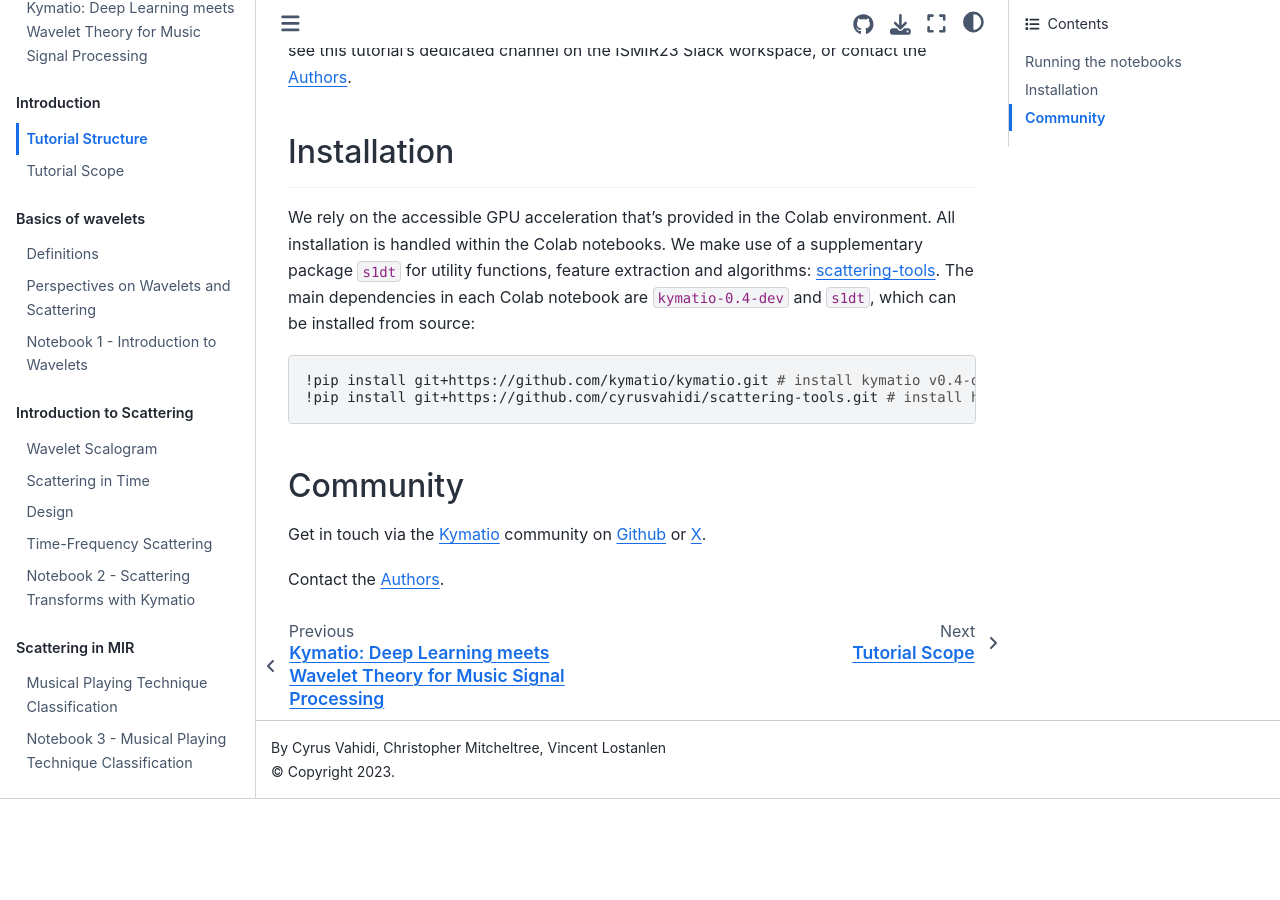
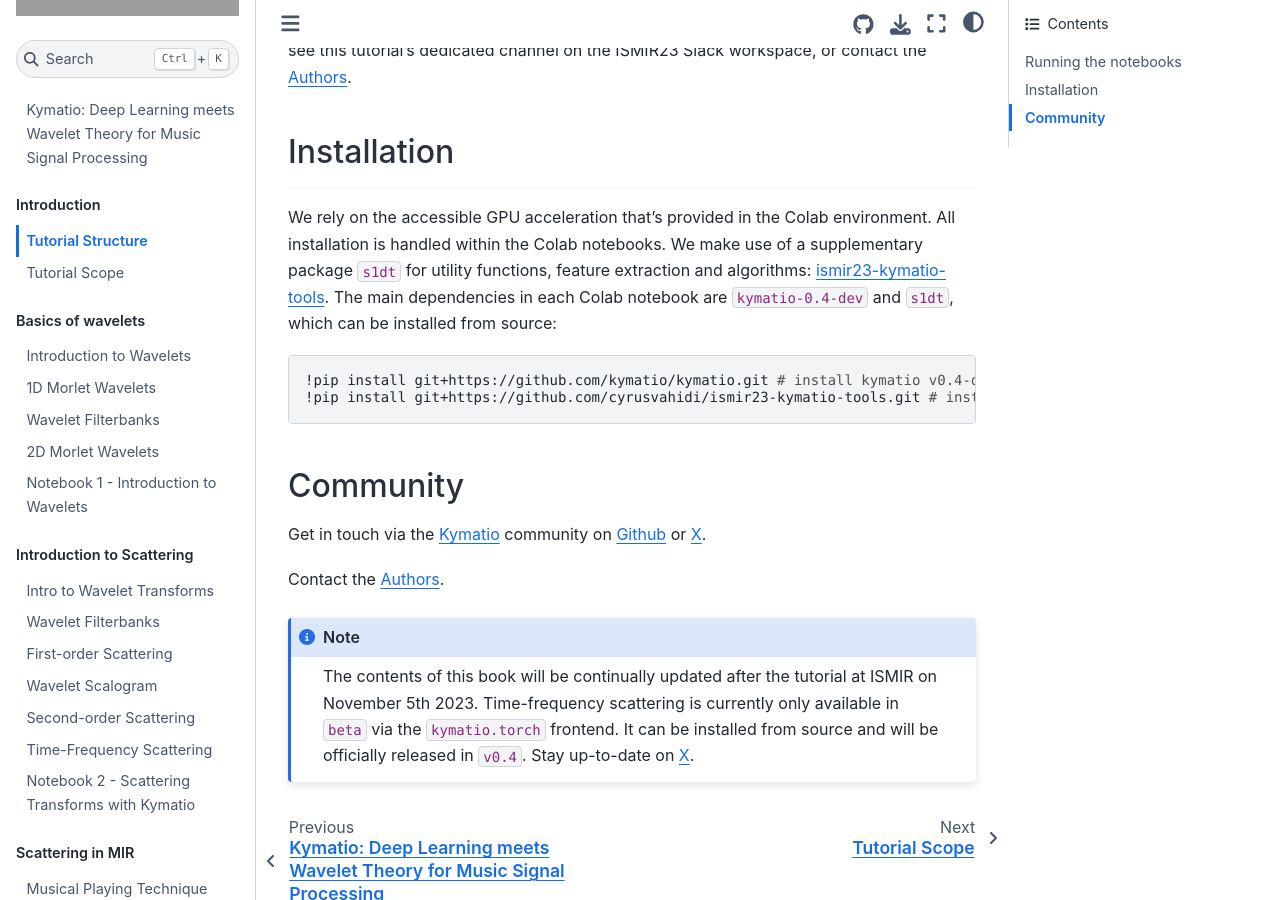
Before and after one commit to kymatio/ismir23-tutorial, a Jupyter Book: the page built from book/ch1_intro/tutorial_structure.md, in a window 1280 px wide and 900 px high, scrolled down 457 px. Built offline with Jupyter Book 1.0.4 settings and Sphinx 7.4.7 and the Sphinx Book theme 1.1.4, drawn with Linux system fonts in a browser that asks for light colours; before the commit the page ends 1256 px from its top, so only the background shows below that; grey boxes are pictures that could not be loaded.

Commit message:
wavelets and scattering sections

````diff
--- a/book/_config.yml
+++ b/book/_config.yml
@@ -22,9 +22,9 @@ bibtex_bibfiles:
 
 # Information about where the book exists on the web
 repository:
-  url: https://github.com/executablebooks/jupyter-book  # Online location of your book
-  path_to_book: docs  # Optional path to your book, relative to the repository root
-  branch: master  # Which branch of the repository should be used when creating links (optional)
+  url: https://github.com/kymatio/ismir23-tutorial  # Online location of your book
+  path_to_book: book  # Optional path to your book, relative to the repository root
+  branch: main  # Which branch of the repository should be used when creating links (optional)
 
 # Add GitHub buttons to your book
 # See https://jupyterbook.org/customize/config.html#add-a-link-to-your-repository
--- a/book/_toc.yml
+++ b/book/_toc.yml
@@ -12,15 +12,19 @@ parts:
 
   - caption: 'Basics of wavelets'
     chapters:
-    - file: ch2_wavelets/definition
-    - file: ch2_wavelets/perspectives
+    - file: ch2_wavelets/intro
+    - file: ch2_wavelets/morlet1d
+    - file: ch2_wavelets/filterbanks
+    - file: ch2_wavelets/morlet2d
     - file: ch2_wavelets/1_wavelets
 
   - caption: 'Introduction to Scattering'
     chapters:
+    - file: ch3_scattering/wavelet_transform
+    - file: ch3_scattering/wavelet_fbank
+    - file: ch3_scattering/order1
     - file: ch3_scattering/scalogram
-    - file: ch3_scattering/scat1d
-    - file: ch3_scattering/design
+    - file: ch3_scattering/order2
     - file: ch3_scattering/jtfs
     - file: ch3_scattering/2_scattering
 
--- a/book/ch1_intro/tutorial_structure.md
+++ b/book/ch1_intro/tutorial_structure.md
@@ -17,15 +17,22 @@ To access this dataset, please see this tutorial's dedicated channel on the ISMI
 ## Installation
 ---------------
 We rely on the accessible GPU acceleration that's provided in the Colab environment. All installation is handled within the Colab notebooks.
-We make use of a supplementary package `s1dt` for utility functions, feature extraction and algorithms: [scattering-tools](https://github.com/cyrusvahidi/ismir23-kymatio-tools).
+We make use of a supplementary package `s1dt` for utility functions, feature extraction and algorithms: [ismir23-kymatio-tools](https://github.com/cyrusvahidi/ismir23-kymatio-tools).
 The main dependencies in each Colab notebook are `kymatio-0.4-dev` and `s1dt`, which can be installed from source:
 
 ```bash
 !pip install git+https://github.com/kymatio/kymatio.git # install kymatio v0.4-dev from source
-!pip install git+https://github.com/cyrusvahidi/scattering-tools.git # install helper library for this tutorial
+!pip install git+https://github.com/cyrusvahidi/ismir23-kymatio-tools.git # install helper library for this tutorial
 ```
 
 ## Community
 Get in touch via the [Kymatio](https://kymat.io) community on [Github](https://github.com/kymatio/kymatio) or [X](https://twitter.com/KymatioWavelets/).
 
 Contact the {doc}`../ch7_resources/authors`.
+
+```{note}
+The contents of this book will be continually updated after the tutorial at ISMIR on November 5th 2023.
+Time-frequency scattering is currently only available in `beta` via the `kymatio.torch` frontend.
+It can be installed from source and will be officially released in `v0.4`.
+Stay up-to-date on [X](https://twitter.com/KymatioWavelets/).
+```
--- a/book/ch2_wavelets/definition.md
+++ /dev/null
@@ -1 +0,0 @@
-# Definitions
--- /dev/null
+++ b/book/ch2_wavelets/filterbanks.md
@@ -0,0 +1 @@
+# Wavelet Filterbanks
--- /dev/null
+++ b/book/ch2_wavelets/intro.md
@@ -0,0 +1 @@
+# Introduction to Wavelets
--- /dev/null
+++ b/book/ch2_wavelets/morlet1d.md
@@ -0,0 +1 @@
+# 1D Morlet Wavelets
--- /dev/null
+++ b/book/ch2_wavelets/morlet2d.md
@@ -0,0 +1 @@
+# 2D Morlet Wavelets
--- /dev/null
+++ b/book/ch3_scattering/order1.md
@@ -0,0 +1 @@
+# First-order Scattering
--- /dev/null
+++ b/book/ch3_scattering/order2.md
@@ -0,0 +1 @@
+# Second-order Scattering
--- /dev/null
+++ b/book/ch3_scattering/wavelet_fbank.md
@@ -0,0 +1 @@
+# Wavelet Filterbanks
--- /dev/null
+++ b/book/ch3_scattering/wavelet_transform.md
@@ -0,0 +1 @@
+# Intro to Wavelet Transforms
--- a/book/references.bib
+++ b/book/references.bib
@@ -94,8 +94,6 @@
   publisher={Public Library of Science San Francisco, USA}
 }
 
-
-
 @article{vahidi2023mesostructures,
   title={Mesostructures: Beyond Spectrogram Loss in Differentiable Time--Frequency Analysis},
   author={Vahidi, C and Han, H and Wang, C and Fazekas, G and LAGRANGE, M and LOSTANLEN, V},
````
Also changed, not shown: book/ch2_wavelets/perspectives.md (deleted, +0 -1 lines), book/ch3_scattering/design.md (deleted, +0 -1 lines), book/ch3_scattering/scat1d.md (deleted, +0 -1 lines), book/intro.md (+1 -1 lines).
